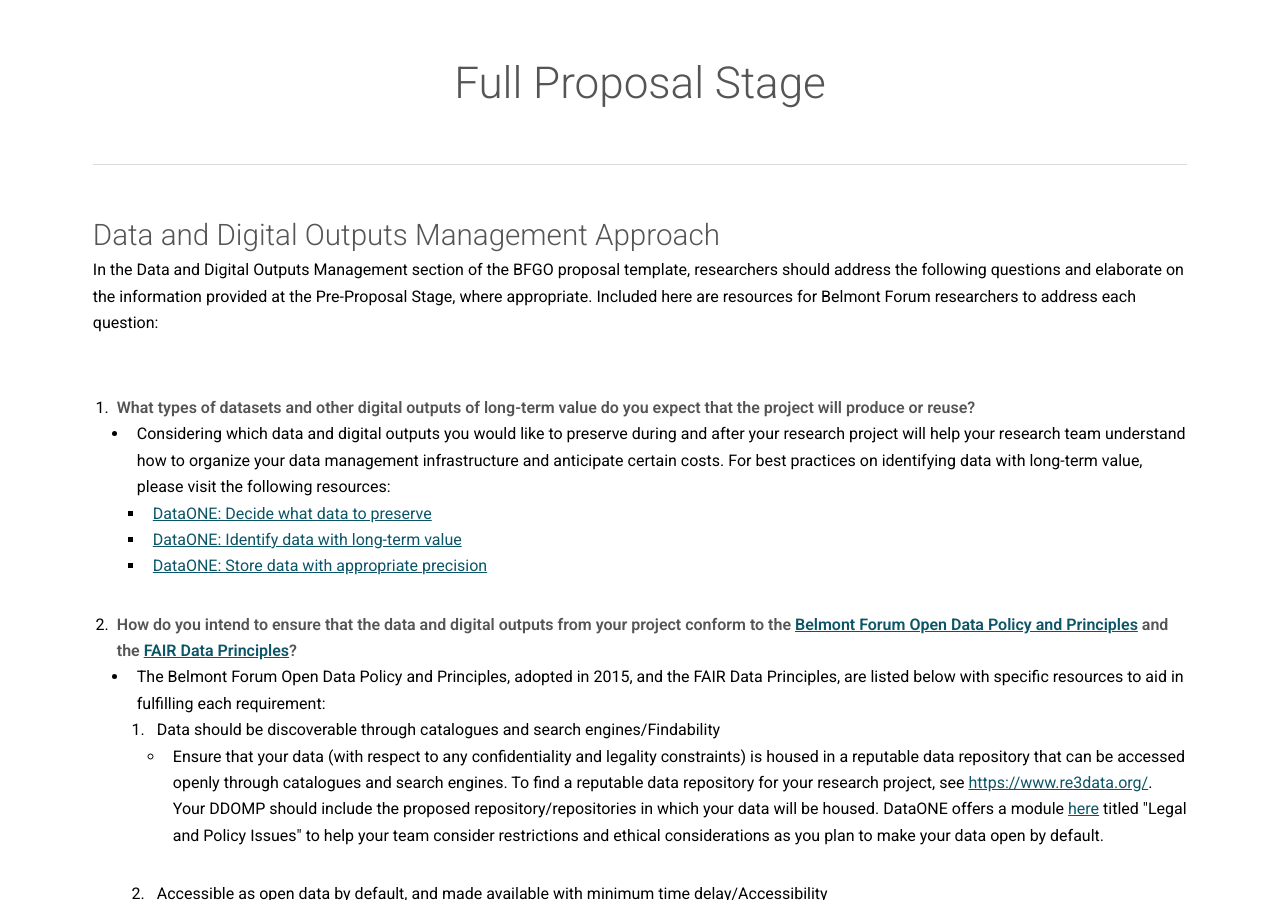
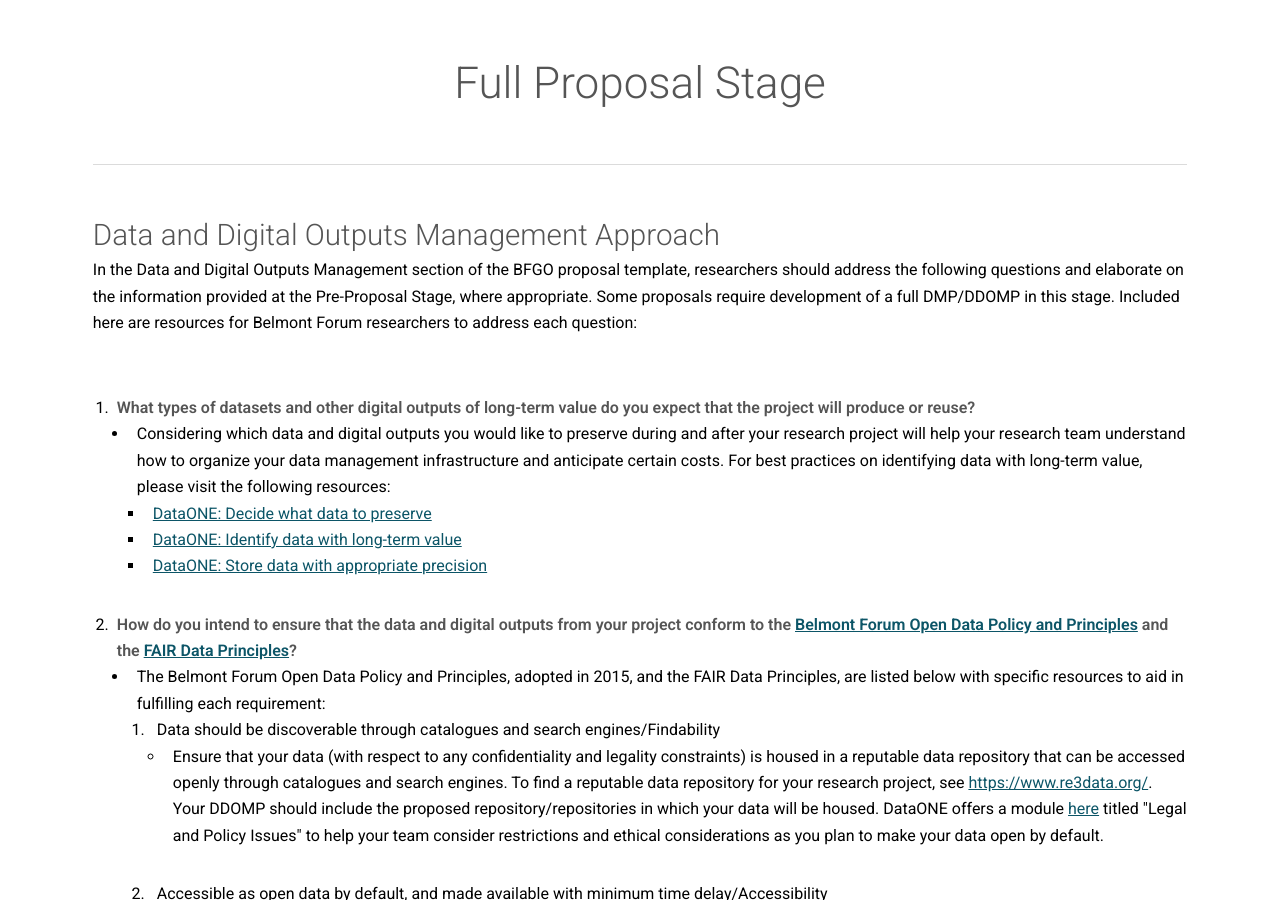
Before and after one commit to bfe-inf/toolkit, a Jekyll site: the page built from ddomp-fullproposal.html, in a window 1280 px wide and 900 px high, scrolled down 342 px. Built offline with Jekyll 4.4.1, drawn with Linux system fonts in a browser that asks for light colours.

Commit message:
Update ddomp-fullproposal.html

```diff
--- a/ddomp-fullproposal.html
+++ b/ddomp-fullproposal.html
@@ -62,7 +62,7 @@
 				<hr class="major" />
 
 					<h2>Data and Digital Outputs Management Approach</h2>
-					<p>In the Data and Digital Outputs Management section of the BFGO proposal template, researchers should address the following questions and elaborate on the information provided at the Pre-Proposal Stage, where appropriate. Included here are resources for Belmont Forum researchers to address each question:</p><br/>
+					<p>In the Data and Digital Outputs Management section of the BFGO proposal template, researchers should address the following questions and elaborate on the information provided at the Pre-Proposal Stage, where appropriate. Some proposals require development of a full DMP/DDOMP in this stage. Included here are resources for Belmont Forum researchers to address each question:</p><br/>
 					<ol>
 						<li><strong>What types of datasets and other digital outputs of long-term value do you expect that the project will produce or reuse?</strong></li>
 							<ul>
```
